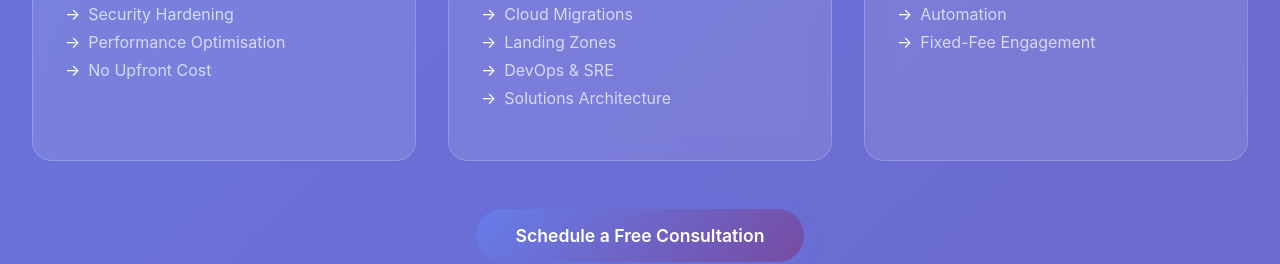
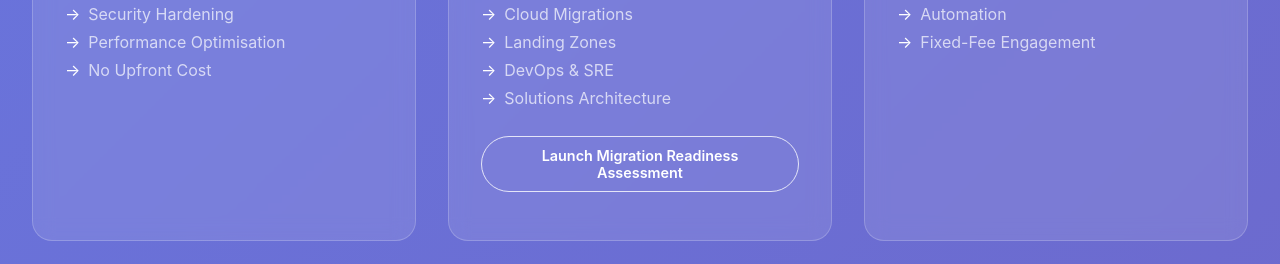
Before and after one commit to North-Point-Digital/north-point-digital.github.io, a React (Create React App) app: page / in a window 1280 px wide. Shown: the part 2080-2344 px from the top of the page. Built offline with nearby package versions, Linux system fonts and the light colour scheme.

Commit message:
adding link to mra tool

```diff
--- a/src/components/ServicesSection.tsx
+++ b/src/components/ServicesSection.tsx
@@ -136,6 +136,27 @@ const FloatingShape = styled(motion.div)`
   z-index: -1;
 `;
 
+const MRAButton = styled.button`
+  margin-top: 1.5rem;
+  padding: 0.6rem 1.2rem;
+  border-radius: 999px;
+  border: 1px solid rgba(255, 255, 255, 0.8);
+  background: transparent;
+  color: white;
+  font-weight: 600;
+  font-size: 0.9rem;
+  cursor: pointer;
+  align-self: flex-start;
+  transition: all 0.3s ease;
+
+  &:hover {
+    background: white;
+    color: #2d8659;
+    transform: translateY(-2px);
+    box-shadow: 0 8px 20px rgba(0, 0, 0, 0.25);
+  }
+`;
+
 const ServicesSection: React.FC = () => {
   const services = [
     {
@@ -240,6 +261,17 @@ const ServicesSection: React.FC = () => {
                     <li key={idx}>{feature}</li>
                   ))}
                 </ul>
+                {service.title === 'Build Better' && (
+                  <MRAButton
+                    onClick={(e) => {
+                      e.preventDefault();
+                      e.stopPropagation();
+                      window.open('https://mra.northpointdigital.com', '_blank', 'noopener,noreferrer');
+                    }}
+                  >
+                    Launch Migration Readiness Assessment
+                  </MRAButton>
+                )}
               </>
             );
 
--- a/src/pages/BuildBetter.tsx
+++ b/src/pages/BuildBetter.tsx
@@ -67,6 +67,19 @@ const CTAButton = styled(motion.a)`
     transform: translateY(-2px);
     box-shadow: 0 10px 30px rgba(0, 0, 0, 0.2);
   }
+`;
+
+const CTAButtonRow = styled.div`
+  display: flex;
+  flex-wrap: wrap;
+  justify-content: center;
+  gap: 1rem;
+`;
+
+const SecondaryCTAButton = styled(CTAButton)`
+  background: transparent;
+  color: white;
+  border: 1px solid rgba(255, 255, 255, 0.7);
 `;
 
 const CTA_LINK = 'https://calendly.com/david-northpointdigital/north-point-digital-initial-call';
@@ -242,6 +255,7 @@ const BuildBetter: React.FC = () => {
           >
             Architecture, migrations, and modernisation. Transform your AWS infrastructure with scalable, secure, and resilient solutions.
           </Subtitle>
+          <CTAButtonRow>
             <CTAButton
               initial={{ opacity: 0, y: 20 }}
               animate={{ opacity: 1, y: 0 }}
@@ -254,6 +268,19 @@ const BuildBetter: React.FC = () => {
             >
               Book A Call Today
             </CTAButton>
+            <SecondaryCTAButton
+              initial={{ opacity: 0, y: 20 }}
+              animate={{ opacity: 1, y: 0 }}
+              transition={{ duration: 0.6, delay: 0.5 }}
+              whileHover={{ scale: 1.05 }}
+              whileTap={{ scale: 0.95 }}
+              href="https://mra.northpointdigital.com"
+              target="_blank"
+              rel="noopener noreferrer"
+            >
+              Migration Readiness Assessment
+            </SecondaryCTAButton>
+          </CTAButtonRow>
         </HeroSection>
 
         <ContentSection>
```
Lines whose indentation alone changed are shown as unchanged.
